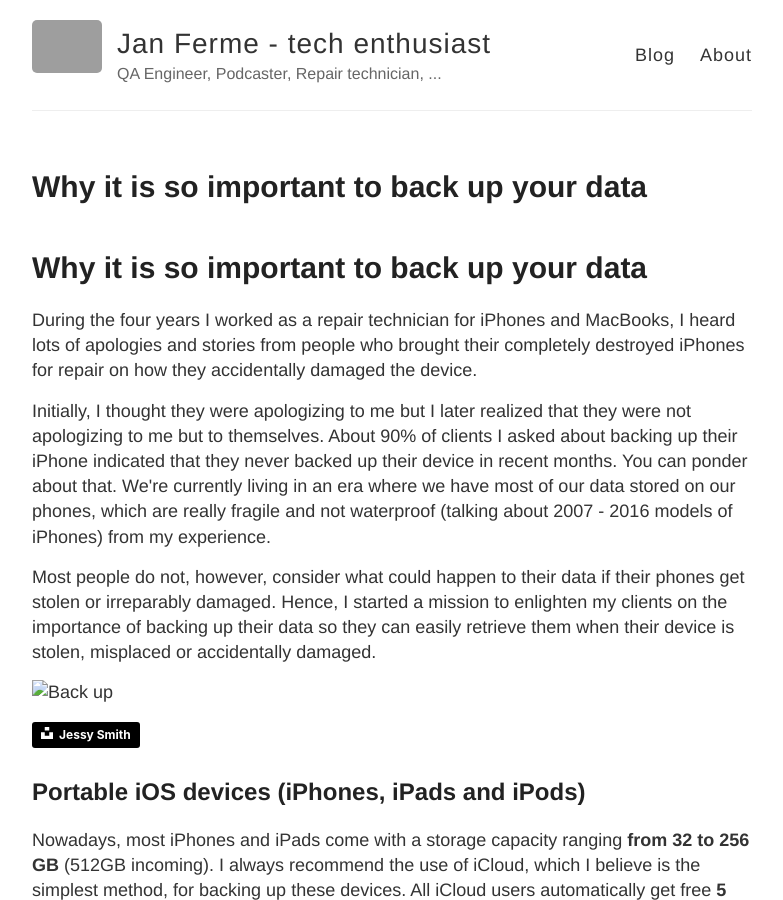
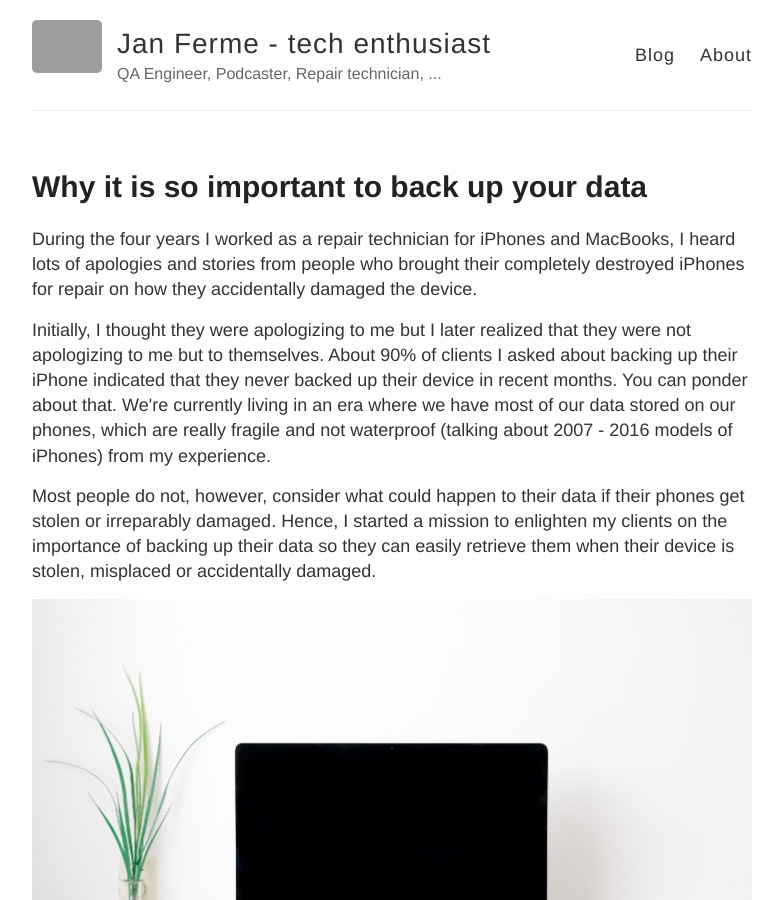
Before and after one commit to th0r88/jf.si, a Jekyll site: the page built from _posts/2019-1-1-why-it-is-so-important-to-back-up-your-data.md, in a window 1280 px wide and 900 px high. Shown: the whole window, without its empty margins (248-1031 px from the left). Built offline with Jekyll 4.4.1, drawn with Linux system fonts in a browser that asks for light colours; comment, search, counter and statistics services are not loaded; grey boxes are pictures that could not be loaded.

Commit message:
Deleted unnecessary title in blog post

```diff
--- a/_posts/2019-1-1-why-it-is-so-important-to-back-up-your-data.md
+++ b/_posts/2019-1-1-why-it-is-so-important-to-back-up-your-data.md
@@ -2,8 +2,6 @@
 layout: post
 title: Why it is so important to back up your data
 ---
-
-# Why it is so important to back up your data
 
 During the four years I worked as a repair technician for iPhones and MacBooks, I heard lots of apologies and stories from people who brought their completely destroyed iPhones for repair on how they accidentally damaged the device.
 
@@ -11,7 +9,7 @@ Initially, I thought they were apologizing to me but I later realized that they
 
 Most people do not, however, consider what could happen to their data if their phones get stolen or irreparably damaged. Hence, I started a mission to enlighten my clients on the importance of backing up their data so they can easily retrieve them when their device is stolen, misplaced or accidentally damaged.
 
-![Back up](images/jessy-smith-534048-unsplash.jpg)
+![Back up](https://jf.si/images/jessy-smith-534048-unsplash.jpg)
 
 <a style="background-color:black;color:white;text-decoration:none;padding:4px 6px;font-family:-apple-system, BlinkMacSystemFont, &quot;San Francisco&quot;, &quot;Helvetica Neue&quot;, Helvetica, Ubuntu, Roboto, Noto, &quot;Segoe UI&quot;, Arial, sans-serif;font-size:12px;font-weight:bold;line-height:1.2;display:inline-block;border-radius:3px" href="https://unsplash.com/@jessysmith?utm_medium=referral&amp;utm_campaign=photographer-credit&amp;utm_content=creditBadge" target="_blank" rel="noopener noreferrer" title="Download free do whatever you want high-resolution photos from Jessy Smith"><span style="display:inline-block;padding:2px 3px"><svg xmlns="http://www.w3.org/2000/svg" style="height:12px;width:auto;position:relative;vertical-align:middle;top:-2px;fill:white" viewBox="0 0 32 32"><title>unsplash-logo</title><path d="M10 9V0h12v9H10zm12 5h10v18H0V14h10v9h12v-9z"></path></svg></span><span style="display:inline-block;padding:2px 3px">Jessy Smith</span></a>
 
```
